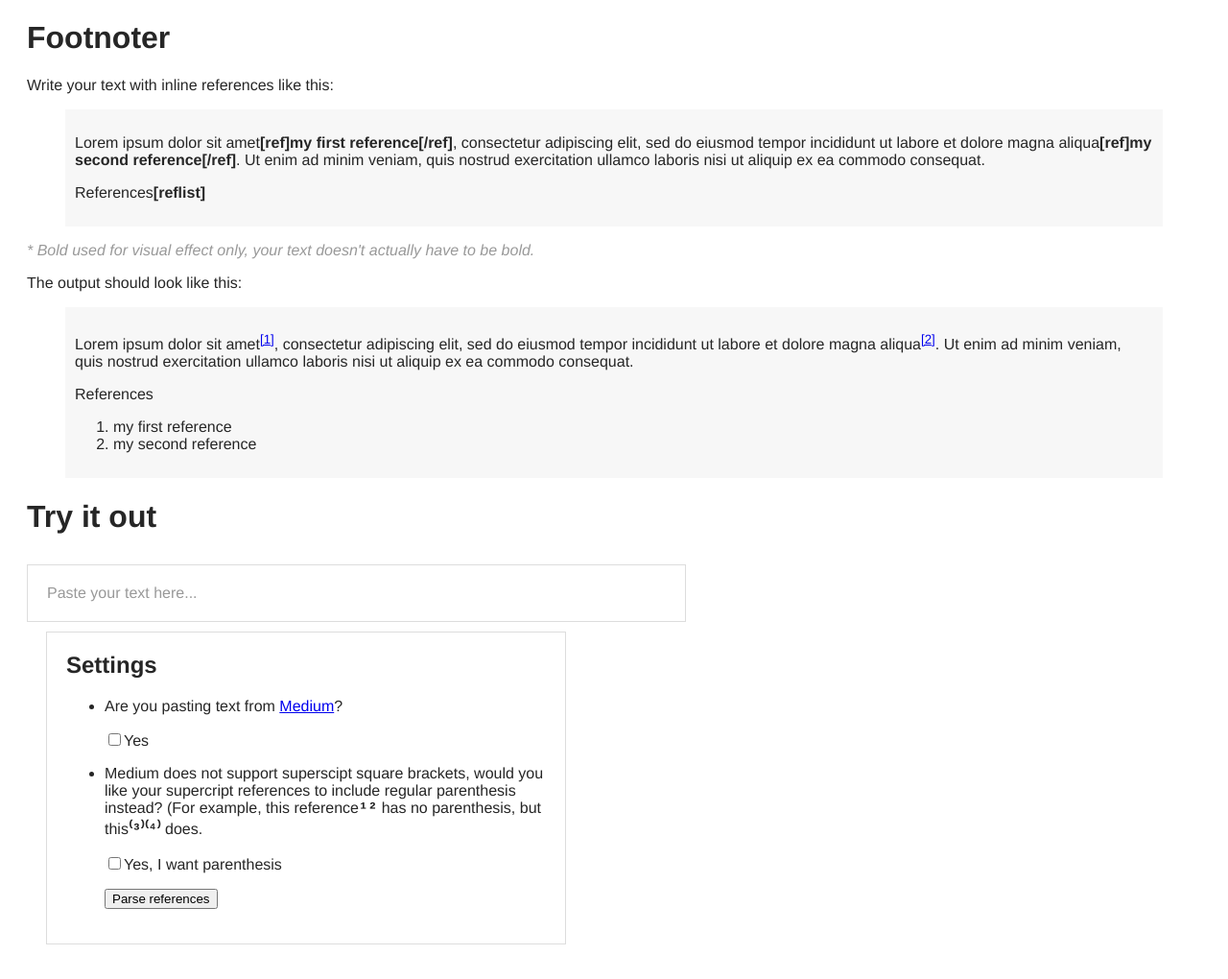
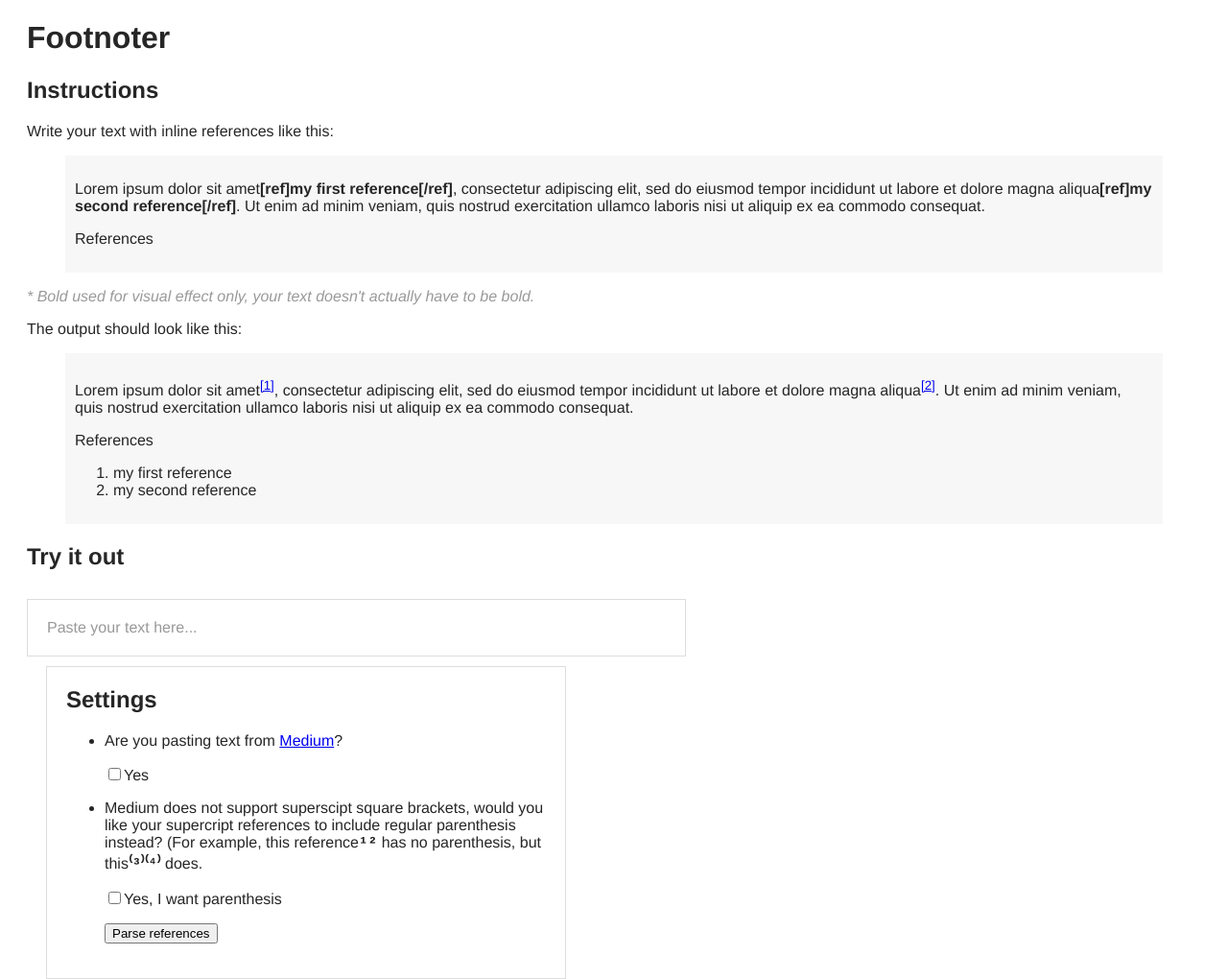
Before and after one commit to arielpontes/footnoter, a plain HTML site: page index.html in a window 1280 px wide. Shown: the whole page at 96% size. Before the commit the page ends 984 px from the top, so only its background shows below. Drawn offline with nearby package versions, Linux system fonts and the light colour scheme.

Commit message:
Update instructions.

```diff
--- a/index.html
+++ b/index.html
@@ -9,6 +9,7 @@
   </head>
   <body>
     <h1>Footnoter</h1>
+    <h2>Instructions</h2>
     <div>
       <p>
         Write your text with inline references like this:
@@ -22,7 +23,7 @@
           nisi ut aliquip ex ea commodo consequat.
         </p>
         <p>
-          References<b>[reflist]</b>
+          References
         </p>
       </blockquote>
       <p>
@@ -52,7 +53,7 @@
         </ol>
       </blockquote>
     </div>
-    <h1>Try it out</h1>
+    <h2>Try it out</h2>
     <div class="container left-container">
       <div id="text" contenteditable="true" data-text="Paste your text here..." class="footnoter"></div>
     </div>
@@ -68,7 +69,6 @@
           </p>
         </li>
         <li>
-          <!-- ⁰¹²³⁴⁵⁶⁷⁸⁹ -->
           <p>
             Medium does not support superscipt square brackets, would you like
             your supercript references to include regular parenthesis instead?
```
